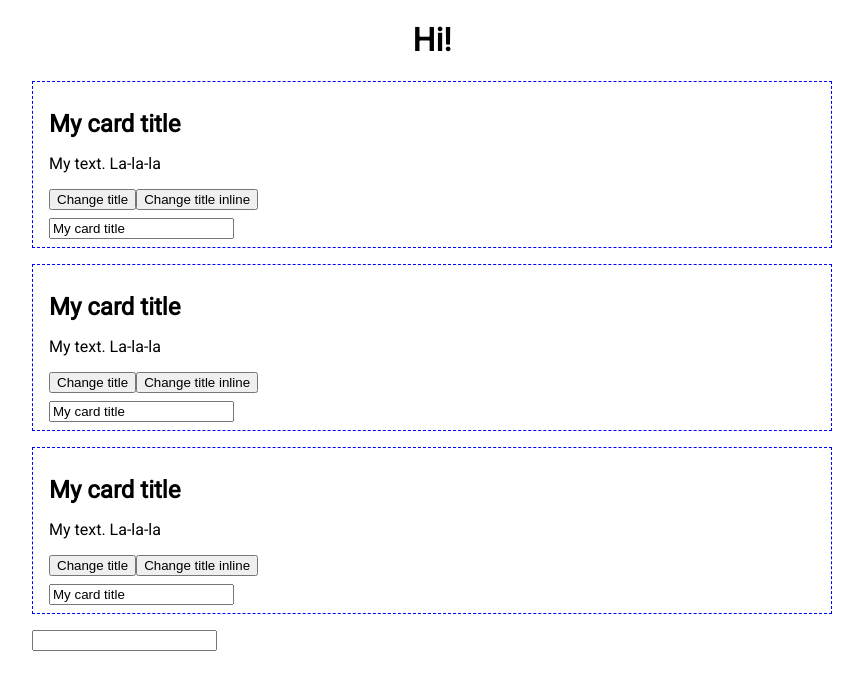
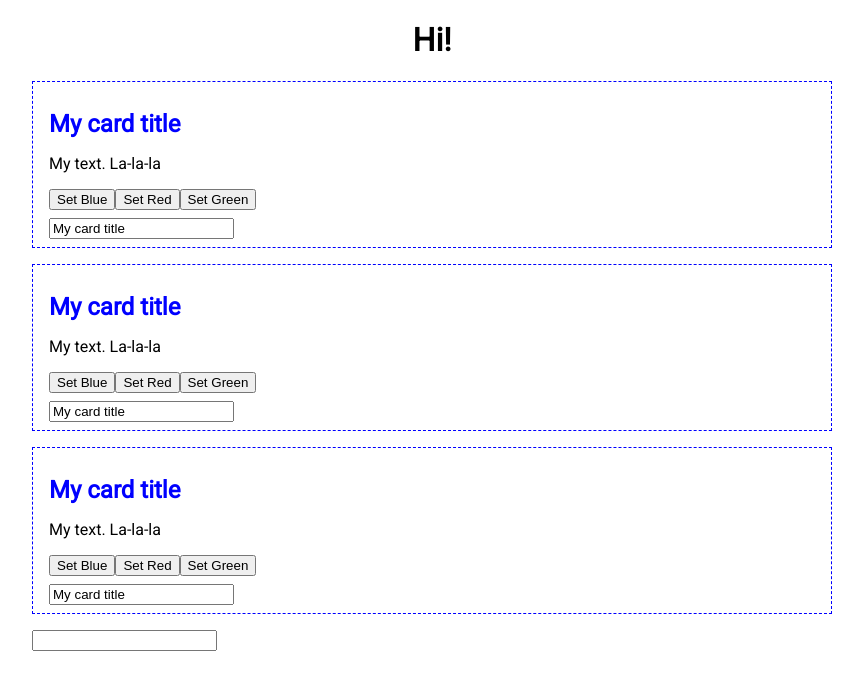
Before and after one commit to ekater1na/ng-basics, an Angular app: page / in a window 1280 px wide. Shown: the top 690 px of the page, without its empty margins (208-1071 px from the left). Built offline with nearby package versions, Linux system fonts and the light colour scheme.

Commit message:
feat: try to use directive

```diff
--- a/src/app/card/card.component.css
+++ b/src/app/card/card.component.css
@@ -11,3 +11,19 @@ h2 {
 .buttons {
     margin-bottom: 0.5rem;
 }
+
+.text {
+    font-style: 1.5rem;
+}
+
+.red {
+    color: red;
+}
+
+.blue {
+    color: blue;
+}
+
+.green {
+    color: green;
+}
--- a/src/app/card/card.component.html
+++ b/src/app/card/card.component.html
@@ -1,10 +1,28 @@
 <div class="card">
-    <h2>{{ title }}</h2>
-    <p>{{ text }}</p>
+    <h2 [ngStyle]="{
+        color: title.length < 10 ? 'red' : 'blue',
+        fontWeight: title.length < 10 ? 'normal' : 'bold'
+    }">{{ title }}</h2>
+
+    <!-- <p class='text' [ngClass]="{
+        blue: textColor === 'blue',
+        red: textColor === 'red',
+        green: textColor === 'green'
+        }">{{ text }}</p> -->
+
+    <p
+        class="text"
+        [class.blue]='textColor === "blue"'
+        [class.red]='textColor === "red"'
+        [class.green]='textColor === "green"'
+    >{{ text }}</p>
+
     <div class='buttons'>
-        <button (click)='changeTitle()'>Change title</button>
-        <button (click)='title = "Inline title"' >Change title inline</button>
+       <button (click)='textColor = "blue"'>Set Blue</button>
+       <button (click)='textColor = "red"'>Set Red</button>
+       <button (click)='textColor = "green"'>Set Green</button>
     </div>
+
     <!-- <div>
         <input type="text" #myInput (input)='inputHandler(myInput.value)' [value]="title">
     </div> -->
--- a/src/app/card/card.component.ts
+++ b/src/app/card/card.component.ts
@@ -9,6 +9,7 @@ export class CardComponent implements OnInit{
 
   title: string = 'My card title'
   text: string = 'My text. La-la-la'
+  textColor: string
 
   ngOnInit() {
   }
```
